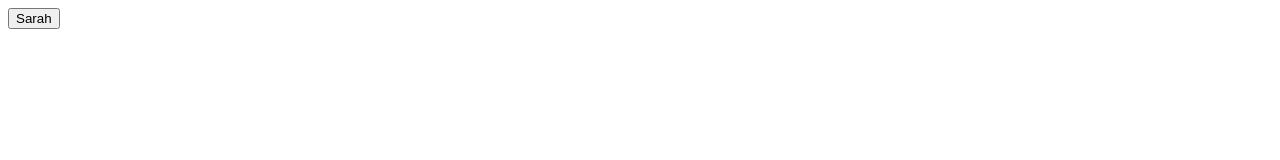
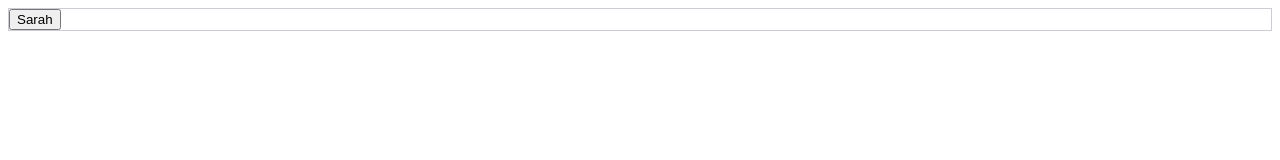
Before and after one commit to DidierOsindero/baby-names-app, a React (Create React App) app: page / in a window 1280 px wide. Shown: the top 160 px of the page. Built offline with nearby package versions, Linux system fonts and the light colour scheme; the HTML template or start-up script is replaced by a standard one.

Commit message:
Added App.css and imported to App.tsx

```diff
--- /dev/null
+++ b/src/App.css
@@ -0,0 +1,7 @@
+/*
+BabyName
+*/
+
+.App {
+    border: 0.5px groove rgb(204, 204, 211)
+}
--- a/src/App.tsx
+++ b/src/App.tsx
@@ -1,8 +1,11 @@
 import { MainContent } from "./components/MainContent";
+import "./App.css";
 
 function App(): JSX.Element {
   return (
+  <div className="App">
   <MainContent />
+  </div>
   );
 }
 
```
